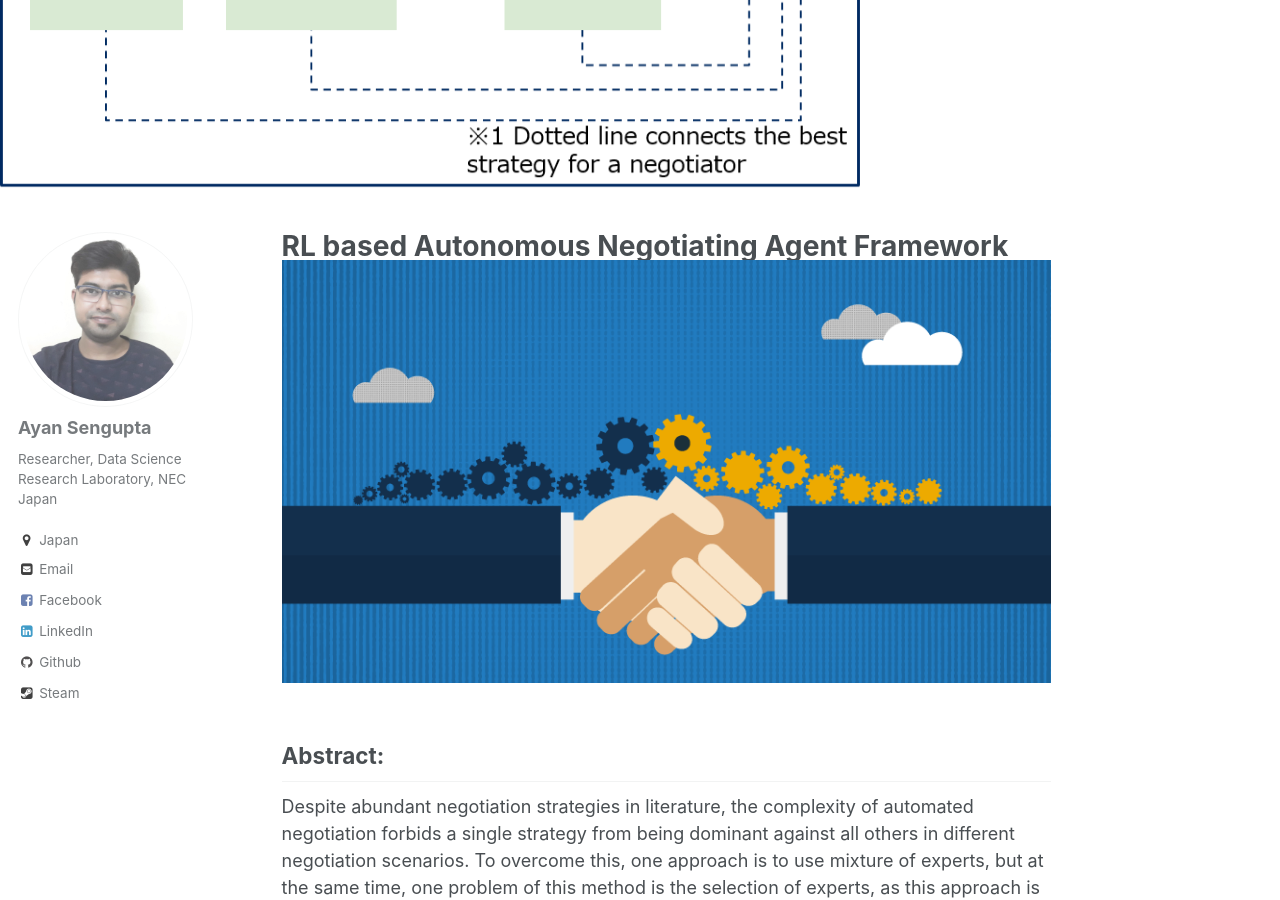
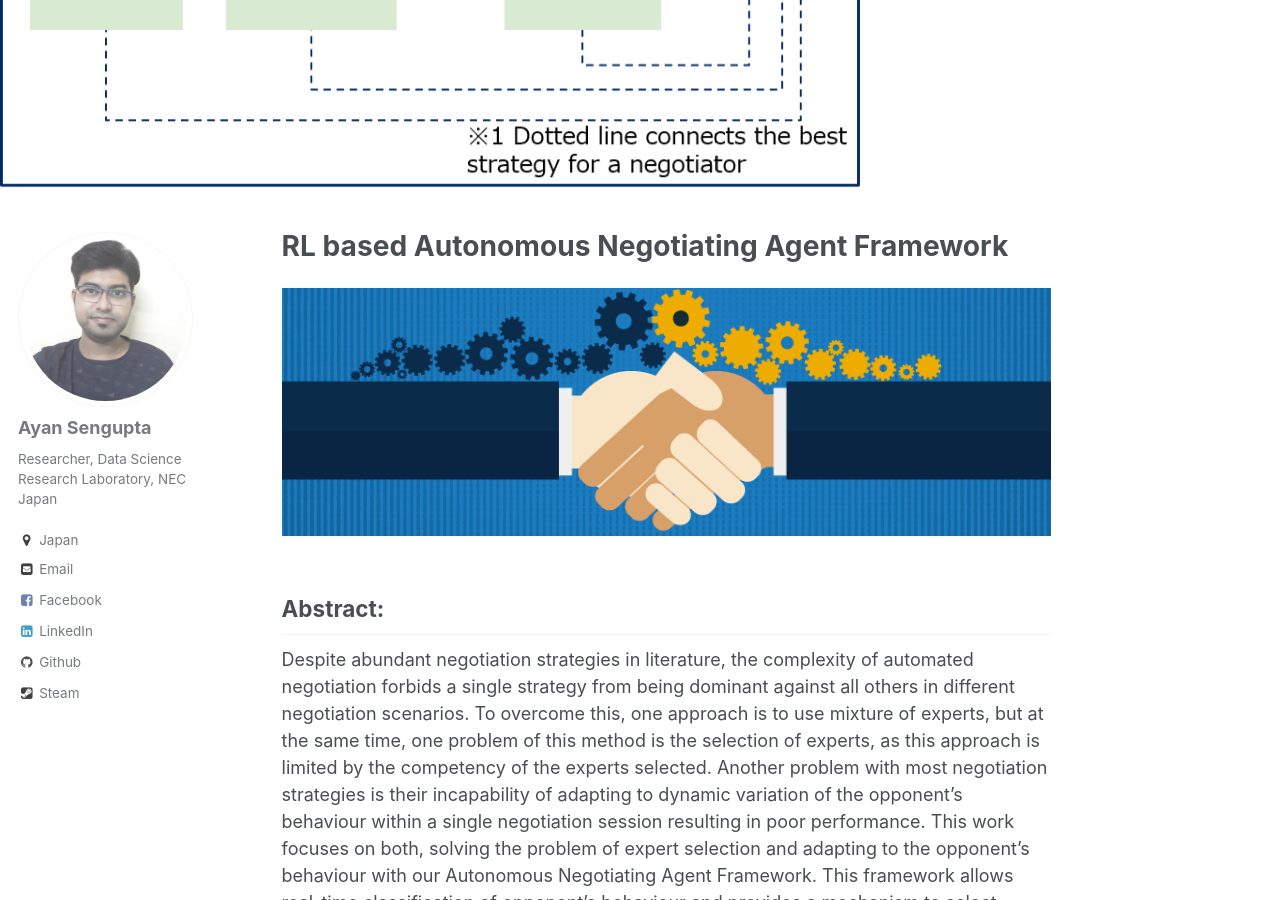
Before and after one commit to ayansengupta17/ayansengupta17.github.io, a Jekyll site: the page built from _projects/projects-0.md, in a window 1280 px wide and 900 px high, scrolled down 716 px. Built offline with Jekyll 4.4.1, drawn with Linux system fonts in a browser that asks for light colours.

Commit message:
update project 0

```diff
--- a/_projects/projects-0.md
+++ b/_projects/projects-0.md
@@ -1,5 +1,5 @@
 ---
-title: "RL based Autonomous Negotiating Agent Framework <br/><img src='/images/project-0/images/neg.png'>"
+title: "RL based Autonomous Negotiating Agent Framework <br/><br/><img src='/images/project-0/images/neg.png'>"
 excerpt: "An Autonomous Negotiating Agent Framework with Reinforcement Learning Based Strategies and Adaptive Strategy Switching Mechanism"
 header:
   image: project-0/images/header.png
```
Also changed, not shown: images/project-0/images/neg.png.
